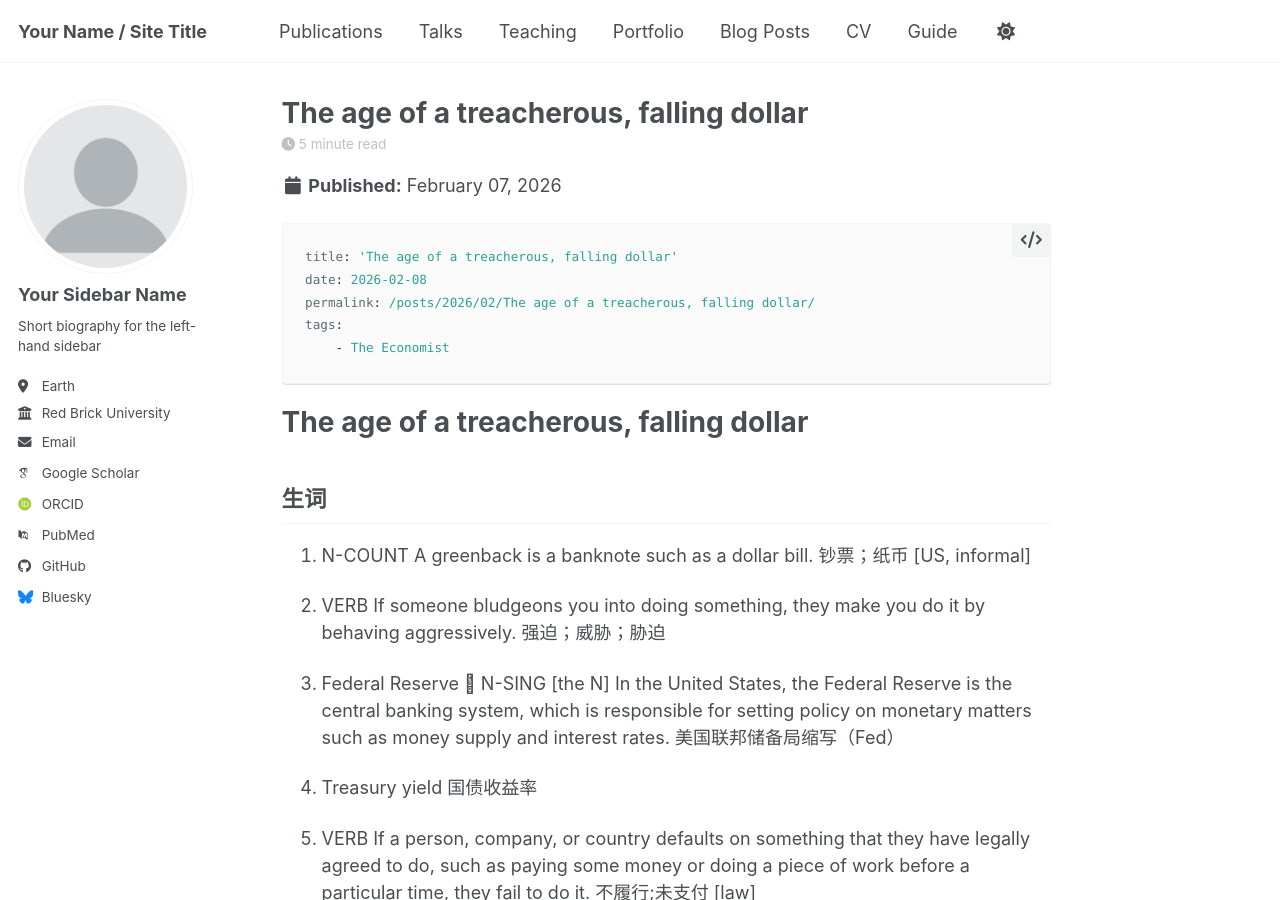
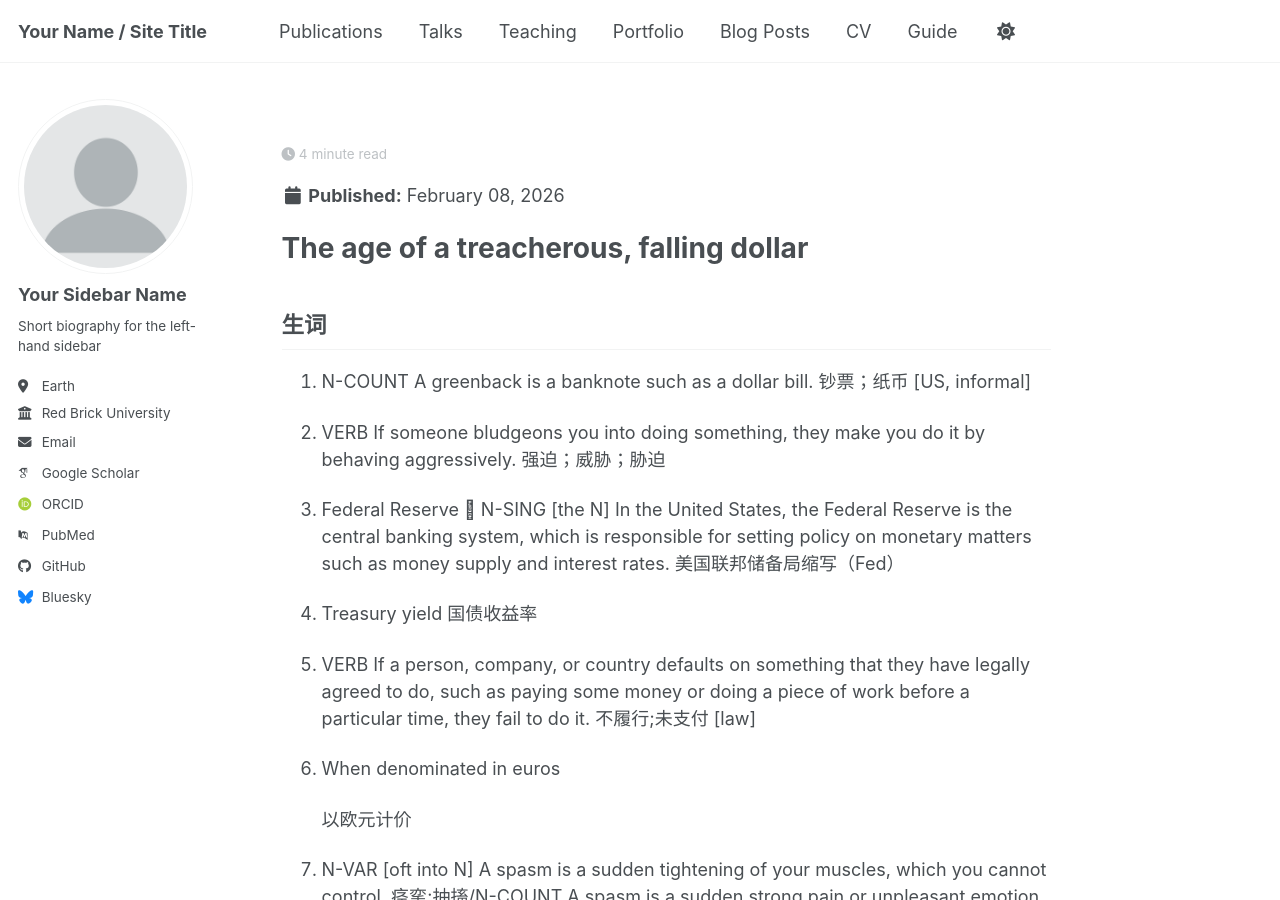
Before and after one commit to Khalil-Nan/Khalil-Nan.github.io, a Jekyll site: the page built from _posts/2026-02-07-The age of a treacherous, falling dollar.md, in a window 1280 px wide and 900 px high. Built offline with Jekyll 4.4.1, drawn with Linux system fonts in a browser that asks for light colours; some web fonts are replaced; a script bundle is joined from its source files by our own code; library files that are not in the unit come from our copies.

Commit message:
Update 2026-02-07-The age of a treacherous, falling dollar.md

````diff
--- a/_posts/2026-02-07-The age of a treacherous, falling dollar.md
+++ b/_posts/2026-02-07-The age of a treacherous, falling dollar.md
@@ -1,10 +1,13 @@
-```yaml
+---
+
 title: 'The age of a treacherous, falling dollar'
 date: 2026-02-08
 permalink: /posts/2026/02/The age of a treacherous, falling dollar/
 tags:
-    - The Economist
-```
+
+The Economist
+
+---
 
 # The age of a treacherous, falling dollar
 
````
